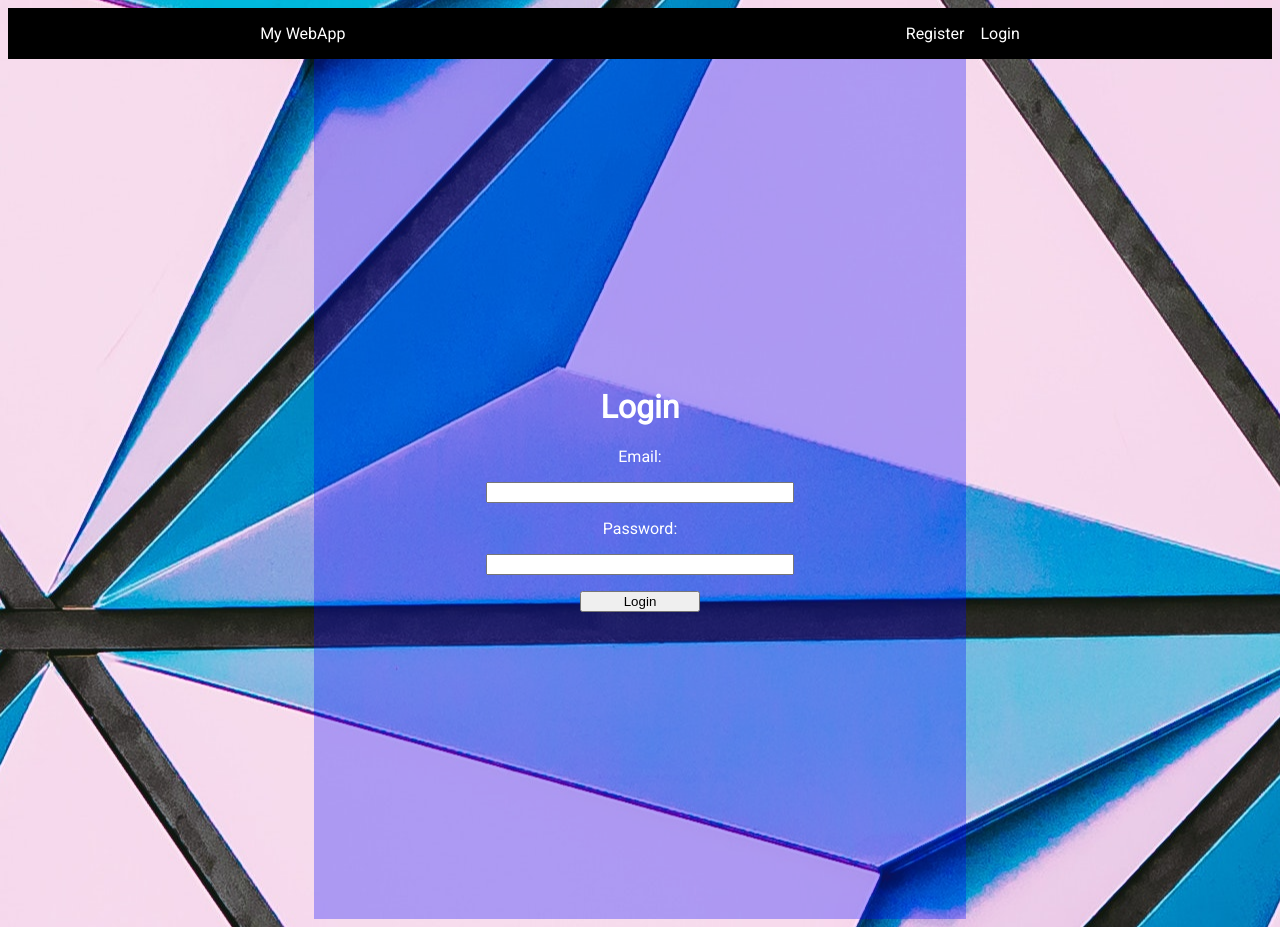
After one commit to sasszz/CRUD, a Flask app: page /login in a window 1280 px wide. The commit adds this page. Run offline with Flask 2, Linux system fonts and the light colour scheme.

Commit message:
CRUD Login and Registration

```diff
--- a/flask_app/__init__.py
+++ b/flask_app/__init__.py
@@ -1,6 +1,8 @@
-from flask import Flask, render_template, request, redirect
+from flask import Flask, render_template, request, redirect, session, flash
 # import the class from user.py
+from flask_bcrypt import Bcrypt
 
 app = Flask(__name__)
+app.secret_key = 'Any string you wish, but KEEP DO NOT SHARE IT'
 
-# from models.user import User
+bcrypt = Bcrypt(app)    # we are creating an object called bcrypt
--- a/flask_app/controllers/users.py
+++ b/flask_app/controllers/users.py
@@ -1,38 +1,79 @@
-from flask_app import app, render_template, request, redirect
+from flask_app import app, render_template, request, redirect, session, flash, bcrypt
 from flask_app.models.user import User
 
-# ! CREATE
-# ! render form
+
+# ! ROOT ROUTE
+# ! renders form
 @app.route('/')
 def home():
     return render_template('index.html')
 
-# ! redirect
-@app.route('/create/user', methods=["POST"])
-def create_user():
+########################################################################################
+
+# ! REGISTER
+@app.route('/register')
+def register():
+    return render_template('register.html')
+
+@app.route('/register/user', methods=["POST"])
+def register_user():
     print(request.form)
-    User.save(request.form)
-    return redirect('/read')
+    if not User.validate_user(request.form):
+        print("validate")
+        return redirect('/')
+    data = {
+        'first_name' : request.form['first_name'],
+        'last_name' : request.form['last_name'],
+        'email' : request.form['email'],
+        'password' : bcrypt.generate_password_hash(request.form['password'])
+    }
+    print(data)
+    user_id = User.save(data)
+    session['user_id'] = user_id
+    session['first_name'] = request.form['first_name']
+    return redirect('/dashboard')
 
 ########################################################################################
 
-# ! HOME ROUTE
-# ! READ ALL
-@app.route('/read')
-def index():
-    # call the get all classmethod to get all users
-    return render_template('read.html', users = User.get_all())
+# ! LOGIN
+@app.route('/login')
+def login():
+    return render_template('login.html')
 
-# ! READ ONE
-@app.route('/show/<int:id>')
-def show_user(id):
-    data = {'id': id}
-    user = User.get_one(data)
-    return render_template('show_user.html', user = user)
+@app.route('/login/user', methods = ['post'])
+def login_user():
+    data = {'email': request.form['email']}
+    user_in_db = User.get_one_email(data)
+    if not user_in_db:
+        flash('Invalid email/password')
+        return redirect ('/')
+    if not bcrypt.check_password_hash(user_in_db.password, request.form['password']):
+        flash('Invalid Email/Password')
+        return redirect ('/')
+    session['user_email'] = user_in_db.email
+    return redirect('/dashboard')
+
+# ! DASHBOARD
+@app.route('/dashboard/<int:id>')
+def show_user():
+    if 'user_id' not in session:
+        return redirect ('/logout')
+    data = data
+    return f"Welcome {session['first_name']}"
+    # data = {'id': id}
+    # user = User.get_one(data)
+    # return render_template('show_user.html', user = user)
 
 ########################################################################################
 
-# ! UPDATE
+# TODO LOGOUT
+@app.route('/logout')
+def logout():
+    session.clear()
+    return redirect('/')
+
+########################################################################################
+# ! EDIT
 # ! render form
 @app.route('/edit/<int:id>')
 def edit_user(id):
@@ -44,13 +85,4 @@ def edit_user(id):
 def update_user():
     print(request.form)
     User.update(request.form)
-    return redirect('/read')
-    # return redirect(f"/show/{request.form['id']}")
-
-########################################################################################
-
-# ! DELETE
-@app.route('/delete/<int:id>')
-def delete_user(id):
-    User.destroy({'id': id})
-    return redirect('/')
+    return redirect('/dashboard')
--- a/flask_app/models/user.py
+++ b/flask_app/models/user.py
@@ -2,6 +2,10 @@
 from flask_app.config.mysqlconnection import connectToMySQL
 # model the class after the user table from our database
 
+import re
+from flask import flash, session
+
+EMAIL_REGEX = re.compile(r'^[a-zA-Z0-9.+_-]+@[a-zA-Z0-9._-]+\.[a-zA-Z]+$')
 DATABASE = "users"
 
 class User:
@@ -10,6 +14,7 @@ class User:
         self.first_name = data['first_name']
         self.last_name = data['last_name']
         self.email = data['email']
+        self.password = data['password']
         self.created_at = data['created_at']
         self.updated_at = data['updated_at']
     # Now we use class methods to query our database
@@ -33,20 +38,46 @@ class User:
         user = User(result[0])
         return user
 
+    ## ! READ ONE W/ EMAIL
+    @classmethod
+    def get_one_email(cls, data):
+        query = "SELECT * FROM users WHERE email = %(email)s;"
+        result = connectToMySQL(DATABASE).query_db(query, data)
+        if len(result) < 1:
+            return False
+        user = User(result[0])
+        return user
+
     ## ! CREATE
     @classmethod
     def save(cls, data):
-        query = "INSERT INTO users (first_name, last_name, email) VALUES (%(first_name)s, %(last_name)s, %(email)s);"
+        query = "INSERT INTO users (first_name, last_name, email, password) VALUES (%(first_name)s, %(last_name)s, %(email)s, %(password)s);"
         return connectToMySQL(DATABASE).query_db(query, data)
 
-    ## ! UPDATE
-    @classmethod
-    def update (cls, data):
-        query = "UPDATE users SET first_name = %(first_name)s, last_name = %(last_name)s, email = %(email)s WHERE id = %(id)s;"
-        return connectToMySQL(DATABASE).query_db(query, data)
+    @staticmethod
+    def validate_user(user:dict):
+        is_valid = True
+        if len(user['first_name']) < 3:
+            flash("First Name must be at least 3 characters.")
+            is_valid = False
+        if len(user['last_name']) < 3:
+            flash("Last Name must be at least 3 characters.")
+            is_valid = False
+        if not EMAIL_REGEX.match(user['email']):
+            flash("Invalid email address")
+            is_valid = False
+        if user['password'] != user['password_confirmation']:
+            flash("Passwords must match.")
+        return is_valid
 
-    ## ! DELETE/DESTROY
-    @classmethod
-    def destroy(cls, data):
-        query = " DELETE FROM users WHERE id = %(id)s;"
-        return connectToMySQL(DATABASE).query_db(query, data)
+    # ## ! UPDATE
+    # @classmethod
+    # def update (cls, data):
+    #     query = "UPDATE users SET first_name = %(first_name)s, last_name = %(last_name)s, email = %(email)s WHERE id = %(id)s;"
+    #     return connectToMySQL(DATABASE).query_db(query, data)
+
+    # ## ! DELETE/DESTROY
+    # @classmethod
+    # def destroy(cls, data):
+    #     query = " DELETE FROM users WHERE id = %(id)s;"
+    #     return connectToMySQL(DATABASE).query_db(query, data)
--- a/flask_app/static/style.css
+++ b/flask_app/static/style.css
@@ -4,7 +4,38 @@ input[type=text]:focus {
     border: 3px solid #555;
 }
 
-.container {
+.row {
+    display: flex;
+    justify-content: space-around;
+    align-items: center;
+    gap: 1rem;
+}
+
+.col {
+    display: flex;
+    justify-content: space-around;
+    align-items: center;
+    gap: 1rem;
+    flex-direction: column;
+}
+
+a {
+    color: white;
+    text-decoration: none;
+    font-family: 'Roboto', sans-serif;
+}
+
+a:hover {
+    padding: 5px;
+    color: black;
+    background-color: white;
+}
+
+li {
+    list-style: none;
+}
+
+.box {
     color: white;
     padding: 10px;
     padding-bottom: 30px;
@@ -23,13 +54,20 @@ body {
     background-color: #cccccc;
 }
 
+nav {
+    background-color: black;
+}
+
 h1, h4, p {
     text-align: center;
 }
 
 form {
     margin: 0 auto;
-    width: 75%;
+}
+
+input[type=text] {
+    width: 300px;
 }
 
 input[type=submit] {
@@ -41,6 +79,7 @@ input[type=submit] {
 }
 
 .center {
+    margin: 0 auto;
     display: flex;
     align-items: center;
     justify-content: center;
--- a/flask_app/templates/edit_user.html
+++ b/flask_app/templates/edit_user.html
@@ -19,7 +19,7 @@
 
 <body>
     <div class="container center">
-        <h1>Edit User</h1>
+        <h1>Update Information</h1>
         <form action='/update/user' method='post'>
             <div class="vstack gap-3">
                 <input type="hidden" name="id" value="{{user.id}}">
@@ -29,7 +29,7 @@
                 <input type='text' name='last_name' value="{{user.last_name}}">
                 <label for='email'>Email:</label>
                 <input type='text' name='email' value="{{user.email}}">
-                <input type="submit" value="Edit User">
+                <input type="submit" value="Update">
             </div>
         </form>
     </div>
--- /dev/null
+++ b/flask_app/templates/login.html
@@ -0,0 +1,52 @@
+<!DOCTYPE html>
+<html lang='en'>
+
+<head>
+    <meta charset='UTF-8'>
+    <meta http-equiv='X-UA-Compatible' content='IE=edge'>
+    <meta name='viewport' content='width=device-width, initial-scale=1.0'>
+    <!-- CSS Bootstrap Import
+    <link href='https://cdn.jsdelivr.net/npm/bootstrap@5.2.0/dist/css/bootstrap.min.css' rel='stylesheet'
+    integrity='sha384-gH2yIJqKdNHPEq0n4Mqa/HGKIhSkIHeL5AyhkYV8i59U5AR6csBvApHHNl/vI1Bx' crossorigin='anonymous'> -->
+    <!-- linking a javascript file -->
+    <script type="text/javascript" src="{{ url_for('static', filename='script.js') }}"></script>
+    <!-- linking an image -->
+    <!-- <img src="{{ url_for('static', filename='/img/peoplebnw.jpg') }}"> -->
+    <!-- linking a css style sheet -->
+    <link rel="stylesheet" type="text/css" href="{{ url_for('static', filename='style.css') }}">
+    <title>Survey</title>
+</head>
+
+<body>
+    <nav class="row">
+        <a href="/">My WebApp</a>
+        <div class="row">
+            <ul class="row">
+                <li><a href="/register">Register</a></li>
+                <li><a href="/login">Login</a></li>
+            </ul>
+        </div>
+    </nav>
+    <div class="box center">
+        <h1>Login</h1>
+        {% with messages = get_flashed_messages() %}     <!-- declare a variable called messages -->
+            {% if messages %}                            <!-- check if there are any messages -->
+                {% for message in messages %}            <!-- loop through the messages -->
+                    <p>{{message}}</p>                   <!-- display each message in a paragraph tag -->
+                {% endfor %}
+            {% endif %}
+        {% endwith %}
+        <form action='/login/user' method='post'>
+            <div class="col">
+                <input type="hidden" name="id" value="">
+                <label for='email'>Email:</label>
+                <input type='text' name='email'>
+                <label for='email'>Password:</label>
+                <input type='text' name='password'>
+                <input type="submit" value="Login">
+            </div>
+        </form>
+    </div>
+</body>
+
+</html>
```
Also changed, not shown: flask_app/config/mysqlconnection.py (+4 -4 lines), flask_app/templates/index.html (+17 -21 lines), flask_app/templates/register.html (added, +58 -0 lines), flask_app/templates/show_user.html (+2 -5 lines), 2 other files.
